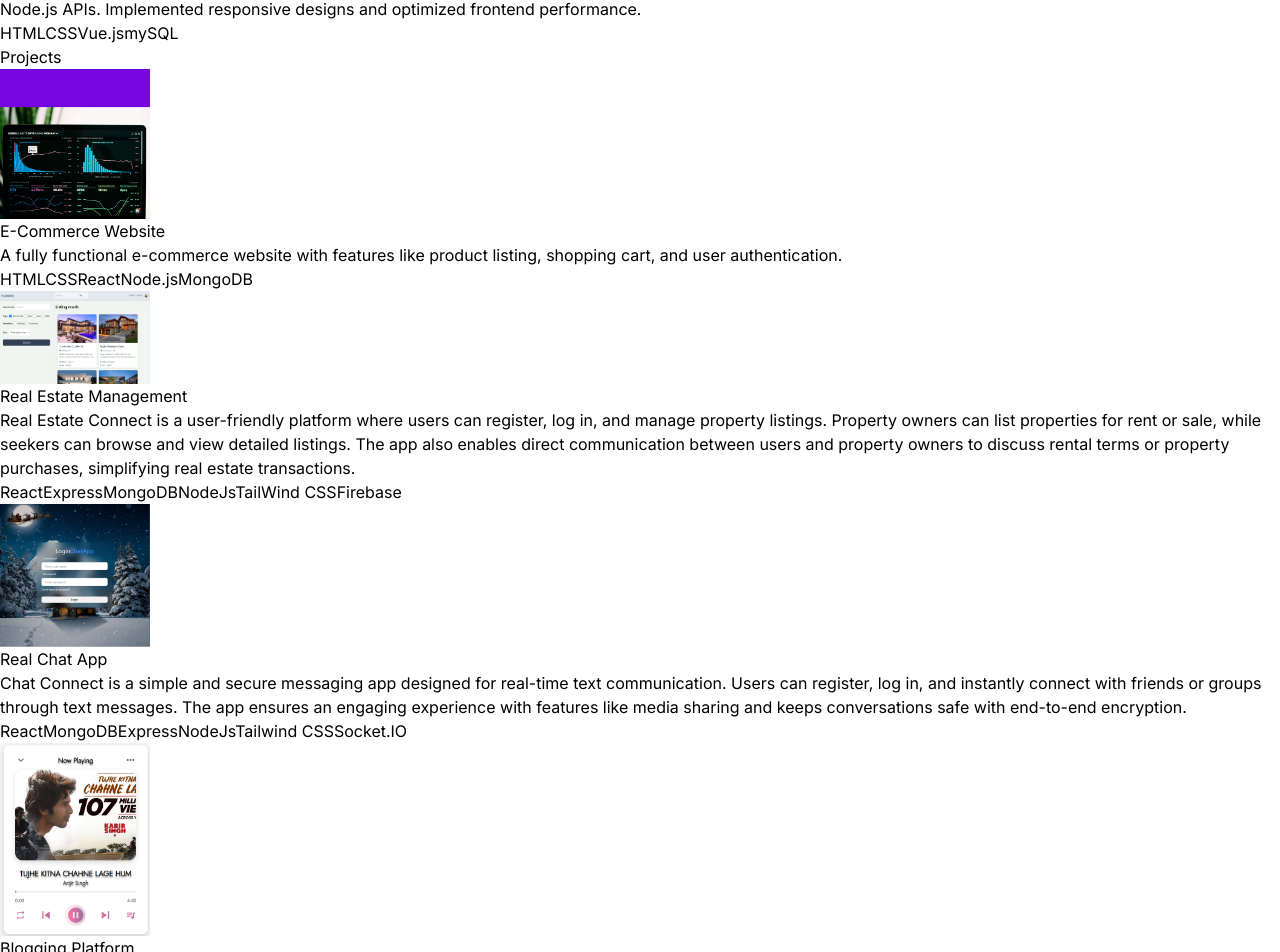
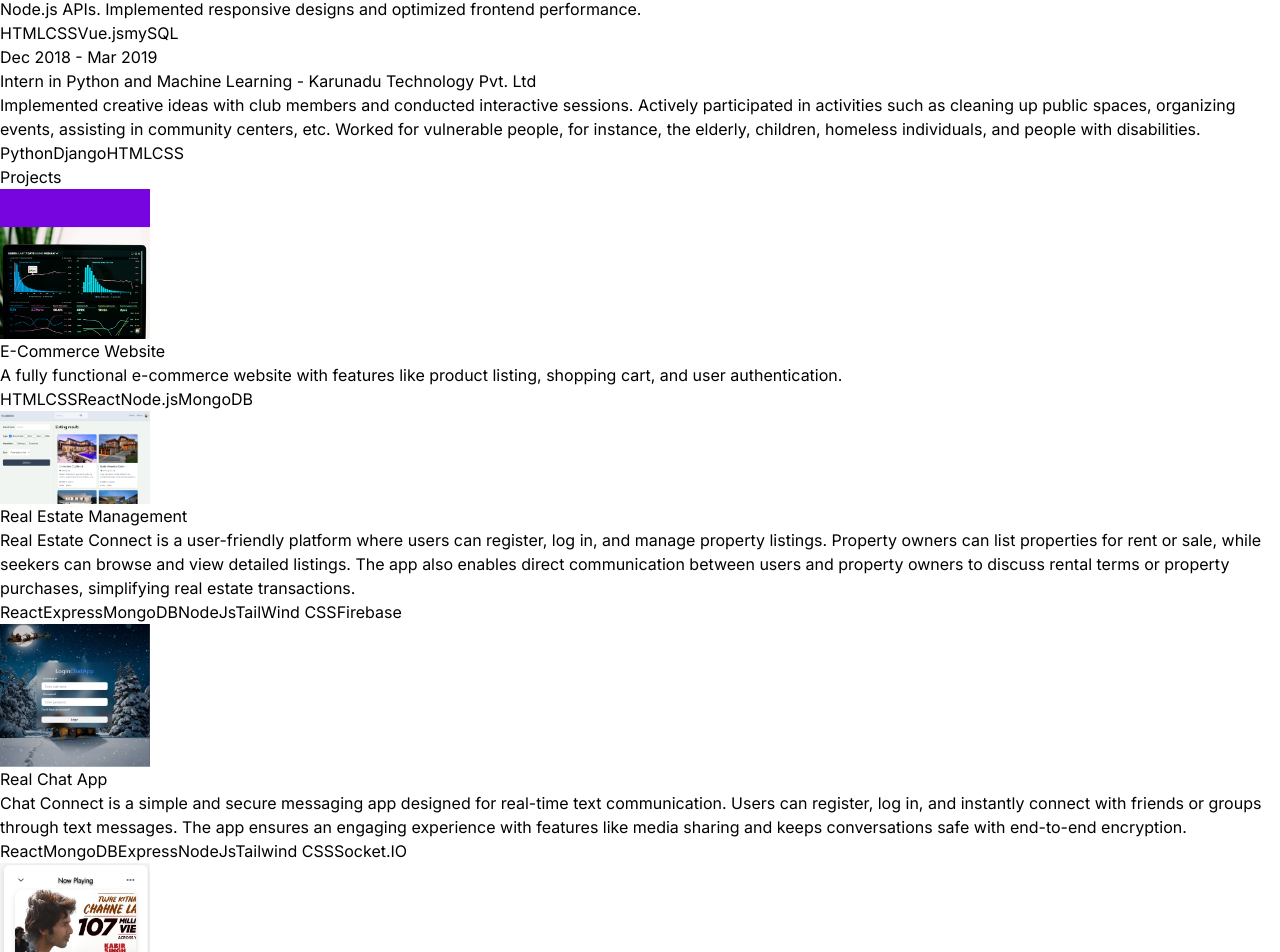
Before and after one commit to worldOfRavi/Raj-portfolio, a React (Vite) app: page / in a window 1280 px wide. Shown: the part 2612-3564 px from the top of the page. Built offline with nearby package versions, Linux system fonts and the light colour scheme.

Commit message:
addess experience

```diff
--- a/src/constants/index.js
+++ b/src/constants/index.js
@@ -22,13 +22,13 @@ export const EXPERIENCES = [
     description: `Designed and developed user interfaces for web applications using Next.js and React. Worked closely with backend developers to integrate frontend components with Node.js APIs. Implemented responsive designs and optimized frontend performance.`,
     technologies: ["HTML", "CSS", "Vue.js", "mySQL"],
   },
-  // {
-  //   year: "2021 - 2022",
-  //   role: "Full Stack Developer",
-  //   company: "Facebook",
-  //   description: `Developed and maintained web applications using JavaScript, React.js, and Node.js. Designed and implemented RESTful APIs for data communication. Collaborated with cross-functional teams to deliver high-quality software products on schedule.`,
-  //   technologies: ["Python", "Svelte", "Three.js", "Postgres"],
-  // },
+  {
+    year: "Dec 2018 - Mar 2019",
+    role: "Intern in Python and Machine Learning",
+    company: "Karunadu Technology Pvt. Ltd",
+    description: `Implemented creative ideas with club members and conducted interactive sessions. Actively participated in activities such as cleaning up public spaces, organizing events, assisting in community centers, etc. Worked for vulnerable people, for instance, the elderly, children, homeless individuals, and people with disabilities.`,
+    technologies: ["Python", "Django", "HTML", "CSS"],
+  },
   // {
   //   year: "2020 - 2021",
   //   role: "Software Engineer",
@@ -61,7 +61,7 @@ export const PROJECTS = [
     technologies: ["React","MongoDB","Express","NodeJs","Tailwind CSS","Socket.IO"],
   },
   {
-    title: "Blogging Platform",
+    title: "Music Player",
     image: project4,
     description:
       "TunePlay is a simple, intuitive music player app for browsing, playing, and organizing your favorite songs. Enjoy seamless playback and high-quality audio, all in one place.",
```
